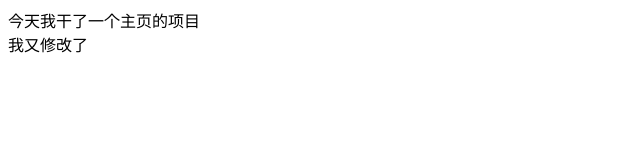
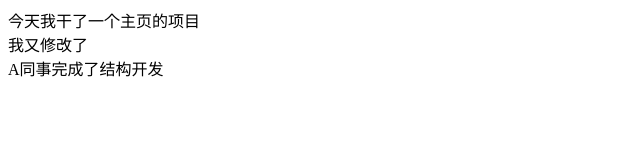
Before and after one commit to gjk666666/Onetext, a plain HTML site: page index.html in a window 1280 px wide. Shown: the whole page, without its empty margins (0-640 px from the left). Drawn offline with Linux system fonts and the light colour scheme.

Commit message:
A同事写完了

```diff
--- a/index.html
+++ b/index.html
@@ -7,5 +7,6 @@
 <body>
 	<div>今天我干了一个主页的项目</div>
 	<span>我又修改了</span>
+	<div>A同事完成了结构开发</div>
 </body>
 </html>
```
